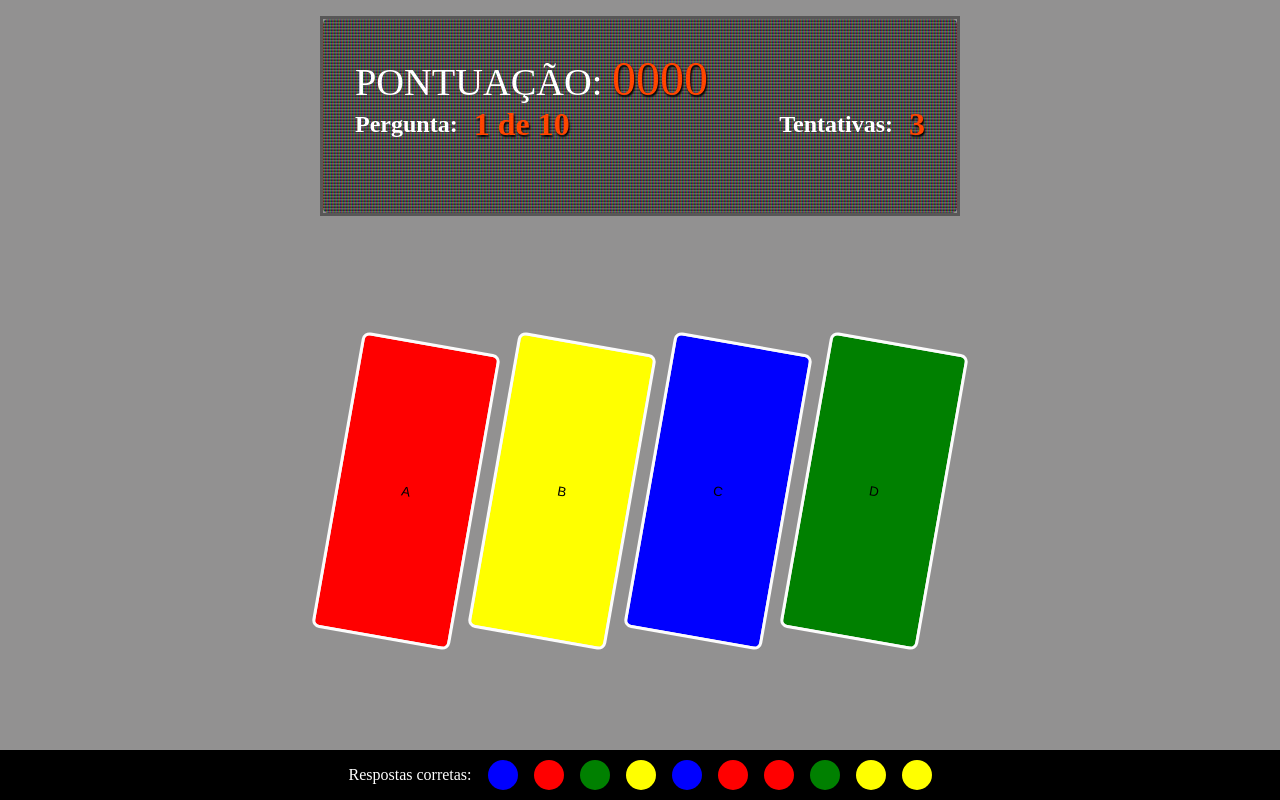
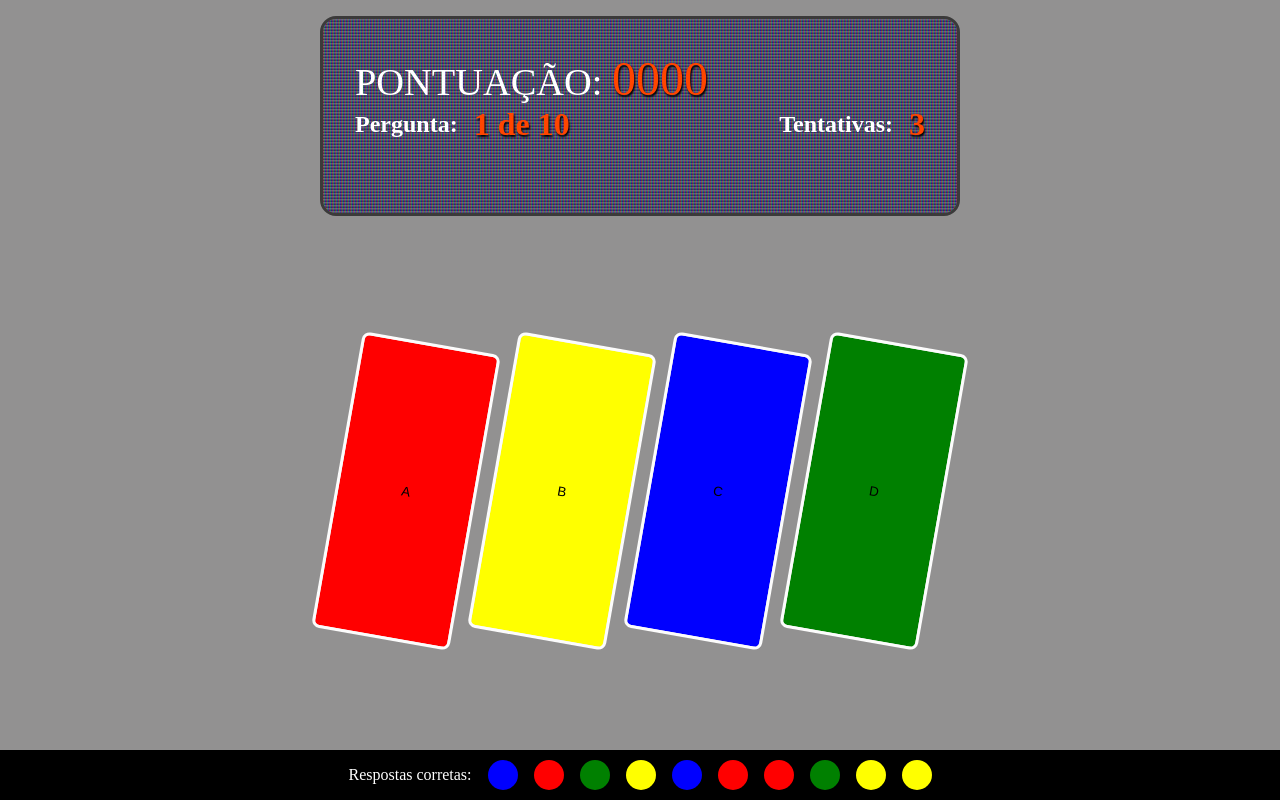
Before and after one commit to Yoostah/pense_bem, a plain HTML site: page index.html in a window 1280 px wide. Drawn offline with Linux system fonts and the light colour scheme.

Commit message:
adjust led pannel

```diff
--- a/style.css
+++ b/style.css
@@ -22,8 +22,10 @@ body {
     width: 50%;
     margin: 1rem auto;
     height: 200px;
-    border: 3px solid rgba(0, 0, 0, 0.4);
+    border: 3px solid rgba(0, 0, 0, 0.596);
     position: relative;
+    border-radius: 1rem;
+    overflow: hidden;
 }
 
 #led:before {
@@ -34,7 +36,7 @@ body {
     background-size: 3px 3px;
     mix-blend-mode: multiply;
     border-radius: 5px;
-    background-color: rgb(0, 0, 0);
+    background-color: #00f;
     z-index: 1;
     isolation: isolate
 }
```
